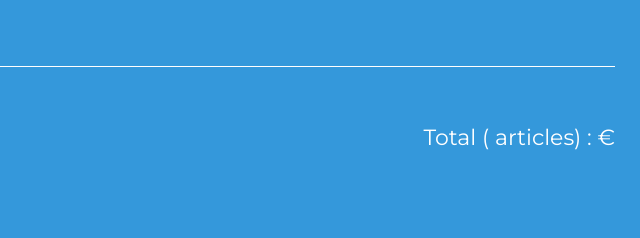
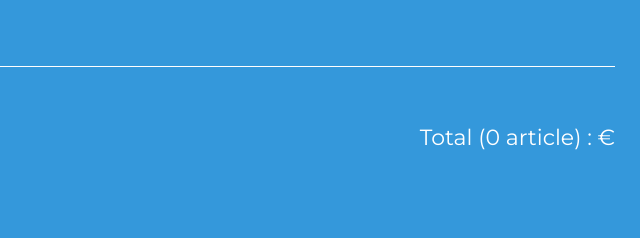
Before and after one commit to THOMAS-OC/P5_OPENCLASSROOMS, a plain HTML site: page front/html/cart.html in a window 1280 px wide. Shown: the part 940-1178 px from the top of the page, 640-1280 px from the left. Drawn offline with Linux system fonts and the light colour scheme; files whose address does not match are found by name.

Commit message:
Ecriture d'une fonction pour Rafraichir le nombre d'articles dynamiquement

```diff
--- a/front/html/cart.html
+++ b/front/html/cart.html
@@ -73,7 +73,7 @@
               </article>
             </section>
             <div class="cart__price">
-              <p>Total (<span id="totalQuantity"><!-- 2 --></span> articles) : <span id="totalPrice"><!-- 84,00 --></span> €</p>
+              <p>Total (<span id="totalQuantity"><!-- 2 --> articles </span>) : <span id="totalPrice"><!-- 84,00 --></span> €</p>
             </div>
             <div class="cart__order">
               <form method="get" class="cart__order__form">
--- a/front/js/cart.js
+++ b/front/js/cart.js
@@ -1,3 +1,12 @@
+// Fonction de rafraichissement du nombre d'articles
+function refreshNbArticles() {
+    let nbArticles = window.localStorage.length;
+    let pluriel = nbArticles > 1 ? "s":"";
+    document.querySelector("#totalQuantity").innerText = `${nbArticles} article${pluriel}`;
+}
+
+// Fonction de rafraichissement du prix total
+
 // Consitution d'un tableau du panier
 console.log(localStorage);
 let myCart = [];
@@ -21,6 +30,7 @@ while (createIndex < nbArticles){
     let cloneArticle = document.querySelector(".cart__item").cloneNode(true)
     sectionArticle.appendChild(cloneArticle)
 }
+refreshNbArticles()
 
 // On requête l'API pour obtenir les infos
 let i = 0 // variable de l'élément html "article" en cours !
@@ -49,6 +59,7 @@ buttonsDelete.forEach((btndelete) => {
         idDelete = parentButton.getAttribute("data-id") + " " + parentButton.getAttribute("data-color")
         window.localStorage.removeItem(idDelete)
         btndelete.parentElement.parentElement.parentElement.parentElement.remove();
+        refreshNbArticles()
     })
 })
 
@@ -64,3 +75,5 @@ quantityItems.forEach((quantityItem) => {
         console.log(localStorage);
     })
 })
+
+// Afficher le prix total
```
